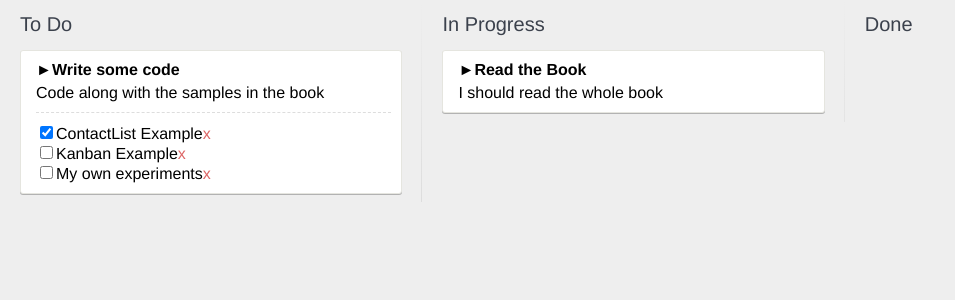
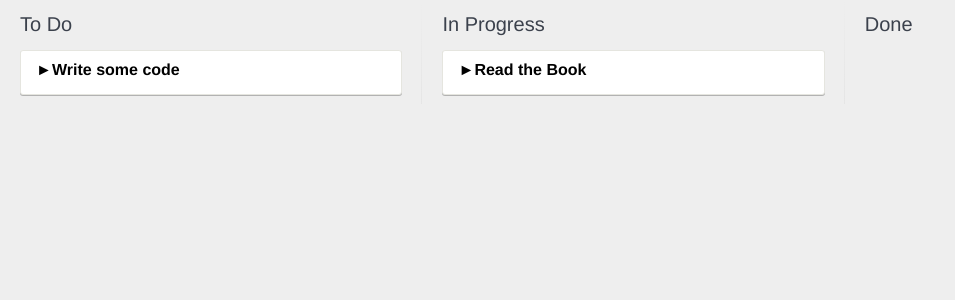
Before and after one commit to scharkin/my-react, a React (Create React App) app: page / in a window 1280 px wide. Shown: the top 300 px of the page, without its empty margins (0-955 px from the left). Built offline with nearby package versions, Linux system fonts and the light colour scheme.

Commit message:
Kanban 1.2

```diff
--- a/src/Card.js
+++ b/src/Card.js
@@ -2,14 +2,29 @@
 import CheckList from './CheckList';
 
 class Card extends Component {
+  constructor() {
+    super(...arguments);
+    this.state = {
+      showDetails: false
+    };
+  }
+
   render() {
-    return (
-      <div className="card">
-        <div className="card__title">{this.props.title}</div>
+    let cardDetails;
+    if (this.state.showDetails) {
+      cardDetails = (
         <div className="card__details">
           {this.props.description}
           <CheckList cardId={this.props.id} tasks={this.props.tasks} />
         </div>
+      );
+    };
+    return (
+      <div className="card">
+        <div className="card__title"
+          onClick={()=>this.setState({showDetails: !this.state.showDetails})}>
+         {this.props.title}</div>
+        {cardDetails}
       </div>
     );
   }
```
